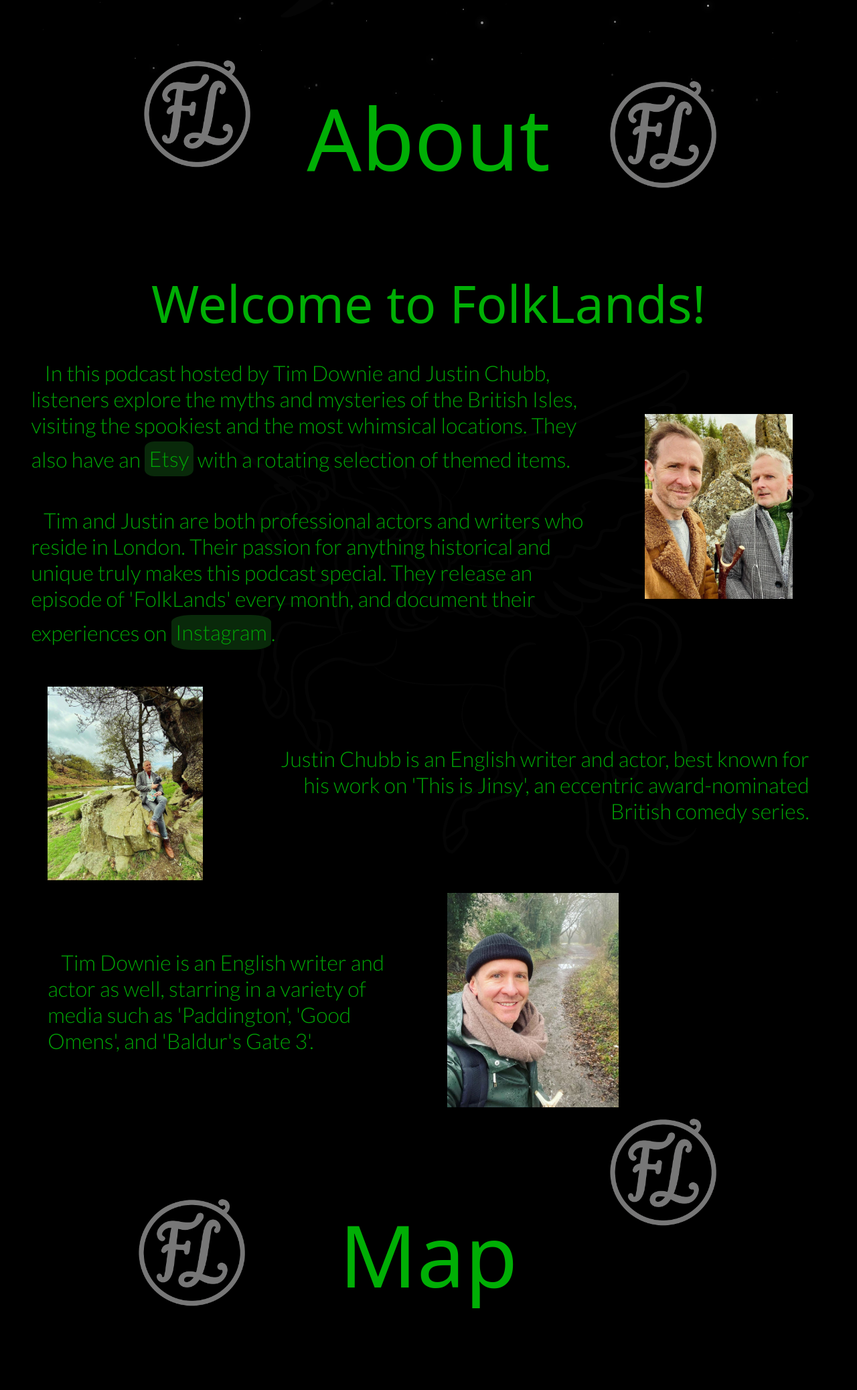
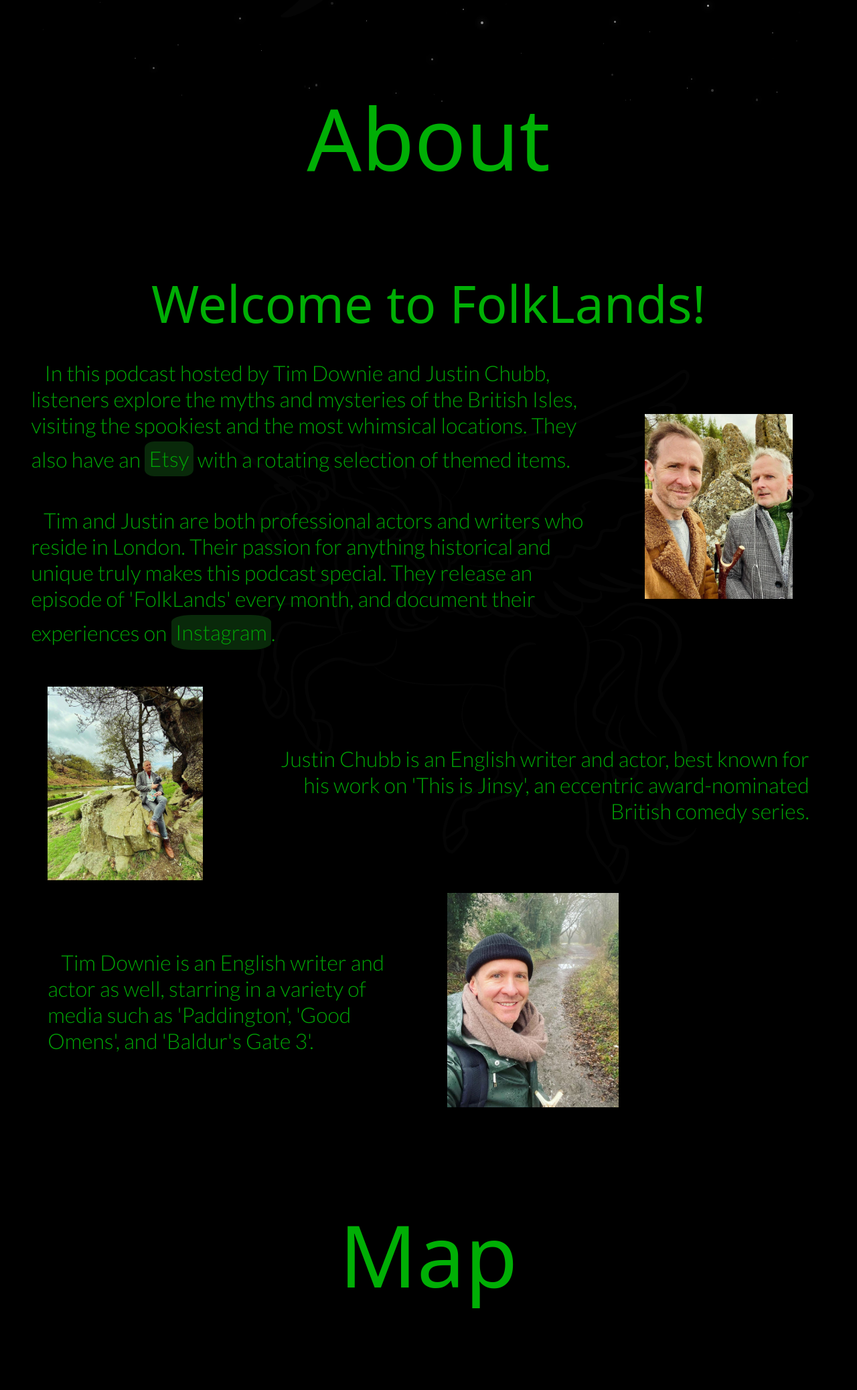
Before and after one commit to lwillats1/folklands-website-final, a plain HTML site: page index.html in a window 1280 px wide. Shown: the part 648-2723 px from the top of the page at 67% size. Drawn offline with Linux system fonts and the light colour scheme; files whose address does not match are found by name; a web font is replaced by a local one.

Commit message:
finished

```diff
--- a/index.html
+++ b/index.html
@@ -20,13 +20,9 @@
 <h3 class="toolbar"><a href="index.html#about">About</a> &nbsp;&nbsp;<a href="index.html#mapy">Map</a>&nbsp;&nbsp; <a href="index.html#podcast">Podcast</a>&nbsp;&nbsp;</h3>
   <img class="unicorn" src="../folklands-website-final/Images/unicorn.png" alt="Line art unicorn">
 <h1>FolkLands</h1>
-<br>
-<img class="logo" src="../folklands-website-final/Images/logo.png" alt="a logo that says F L">
+
 
 <h2 class="firstabout" id="about" name="about">About</h2>
-
-<img class="logo2" src="../folklands-website-final/Images/logo.png" alt="a logo that says F L">
-
 <h3>Welcome to FolkLands!</h3>
 
 <div class="info-box general">
@@ -60,10 +56,7 @@
    </a>
 </div>
 
-<h2 class="mapheading"id="mapy" name="mapy"><img class="logo4" src="../folklands-website-final/Images/logo.png" alt="a logo that says F L">Map<img class="logo3" src="../folklands-website-final/Images/logo.png" alt="a logo that says F L"></h2>
-
-
-
+<h2 class="mapheading"id="mapy" name="mapy">Map</h2>
 <div class="captionandmap">
    <p class="caption">Tim and Justin have traveled cross-country, exploring a multitude of historical sights.
    <img src=
@@ -71,7 +64,6 @@
    Please enjoy the interactive map, depicting the towns from each episode of the podcast.</p>
    <iframe class="map" width="768" height="576" src="https://maphub.net/embed_h/M6GnKKQFhCzS4qpI?button=0"  frameborder="0" ></iframe>
 </div>
-
 
 <div class="streaming" id="podcast" name="podcast">
    <h2 class="spotify">FolkLands Podcast</h2>
--- a/main.css
+++ b/main.css
@@ -58,50 +58,6 @@ h3{
 
 img {
     max-width: 100%;
-}
-
-.logo{
-    position: absolute;
-    max-width: 25%;
-    display: flex;
-    margin-left: 10vw;
-    margin-bottom: 0;
-    z-index: -1;
-    opacity: 50%;
-}
-
-.logo2{
-    position: absolute;
-    max-width: 25%;
-    display: inline-block;
-    margin-bottom: 0;
-   margin-right:10vw;
-    z-index: -1;
-    opacity: 50%;
-    top: 54vw;
-    left: 65vw;
-}
-.logo3{
-    position: absolute;
-    max-width: 25%;
-    display: inline-block;
-    margin-bottom: 0;
-   margin-right:10vw;
-    z-index: -1;
-    opacity: 50%;
-    top: 175vw;
-    left: 65vw;
-}
-
-.logo4{
-    position: absolute;
-    max-width: 25%;
-    display: flex;
-    margin-left: 10vw;
-    margin-bottom: 0;
-    z-index: -1;
-    opacity: 50%;
-    right:65vw;
 }
 
 
@@ -221,9 +177,6 @@ a:active{
     width: 90%;
 }
 
-.info-box a {
-
-}
 
 .info-box p {
     padding: 0;
@@ -348,11 +301,12 @@ a:active{
 }
 
 .spotify{
-    text-align: right;
-    padding-right: 10vw;
+    text-align: center;
+
 }
 .spotifylite{
     padding-bottom: 10vh;
+    text-align: center;
 }
 
 #social{
```
